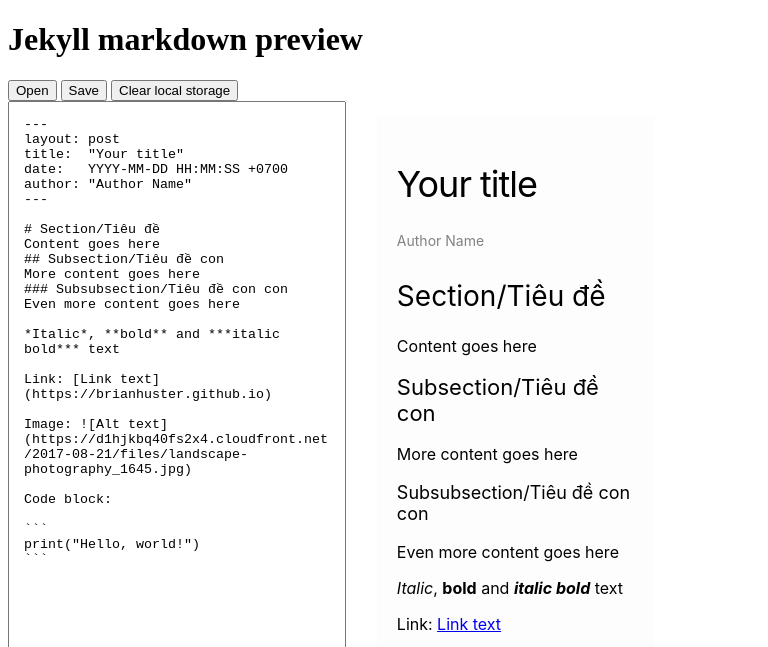
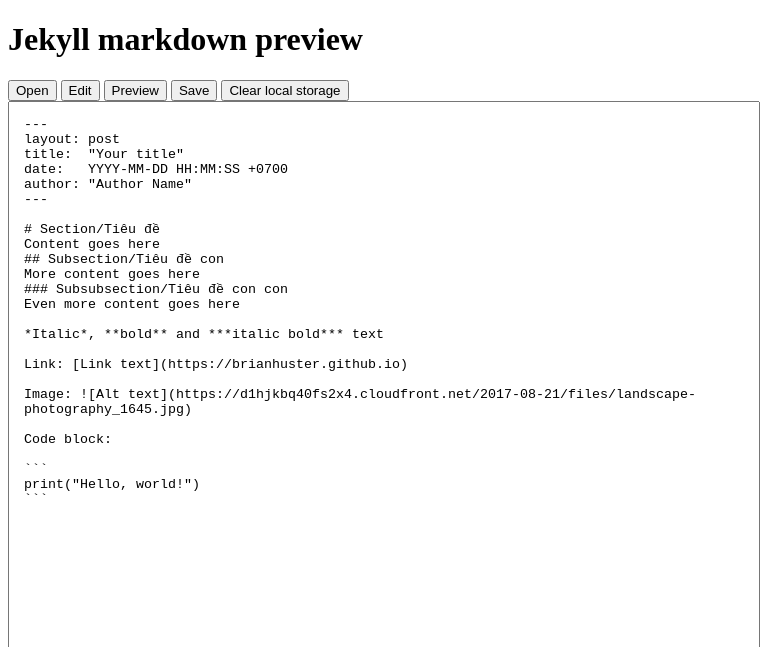
Before and after one commit to brianhuster/jekyll-md, a plain HTML site: page index.html in a window 768 px wide. Shown: the top 647 px of the page. Drawn offline with nearby package versions, Linux system fonts and the light colour scheme.

Commit message:
update css

```diff
--- a/styles.css
+++ b/styles.css
@@ -1,4 +1,6 @@
 #preview, #markdown {
+  width: 45%;
+  float: left;
     width: 100%;
     height: 90vh;
     padding: 2%;
@@ -7,18 +9,9 @@
 }
 
 #edit-btn, #preview-btn {
-    display: inline-block;
+    display: none;
 }
 
-@media (min-width: 601px) {
-    #markdown, #preview {
-        width: 45%;
-        float: left;
-    }
-    #edit-btn, #preview-btn {
-        display: none;
-    }
-}
 
 /* preview css */
 article {
@@ -44,9 +37,7 @@ img {
     font-weight: normal;
   }
   @media screen and (max-width: 800px) {
-    .post-title {
-      font-size: 36px;
-    }
+
   }
   .post-meta {
     font-size: 14px;
@@ -68,6 +59,16 @@ img {
     font-weight: normal;
   }
   @media screen and (max-width: 800px) {
+    #markdown, #preview {
+      width: 100%;
+      float: left;
+    }
+    #edit-btn, #preview-btn {
+      display: inline-block;
+    }
+    .post-title {
+      font-size: 36px;
+    }
     article {
       max-width: 90%;
     }
```
